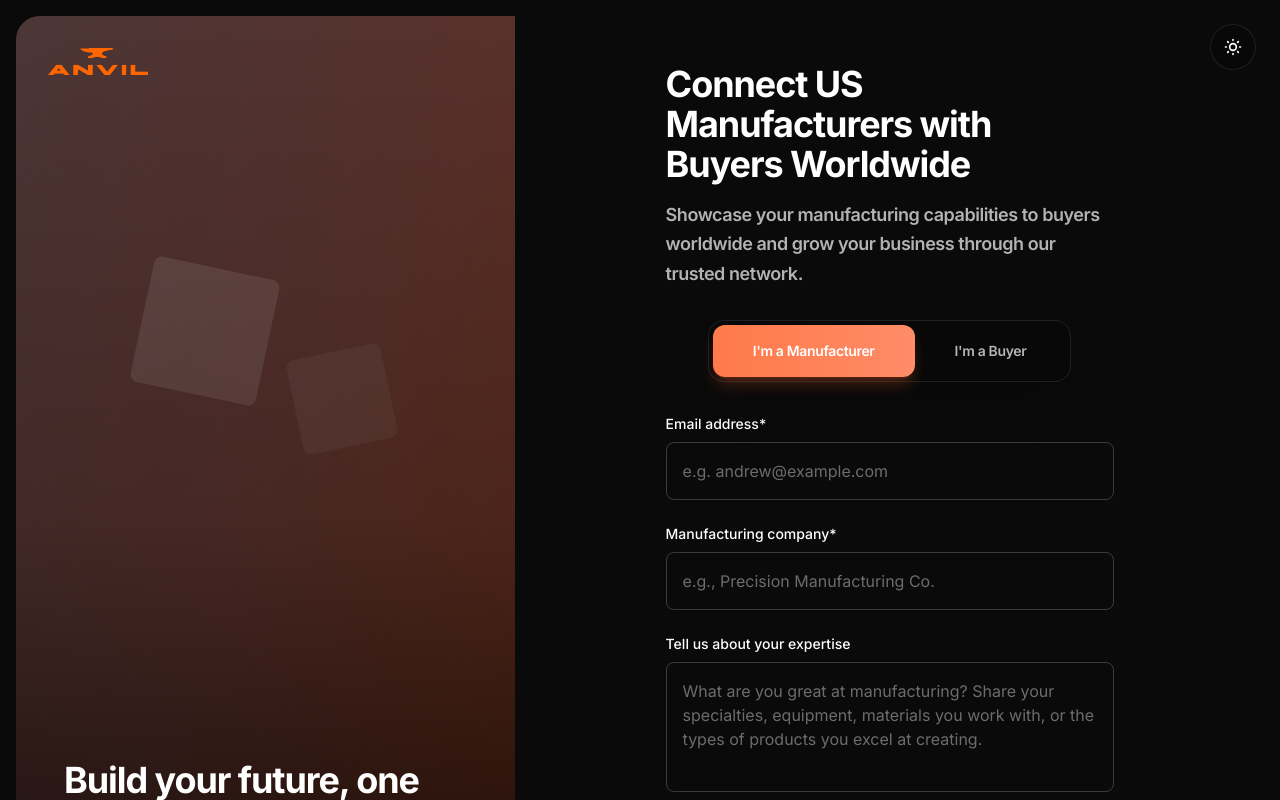
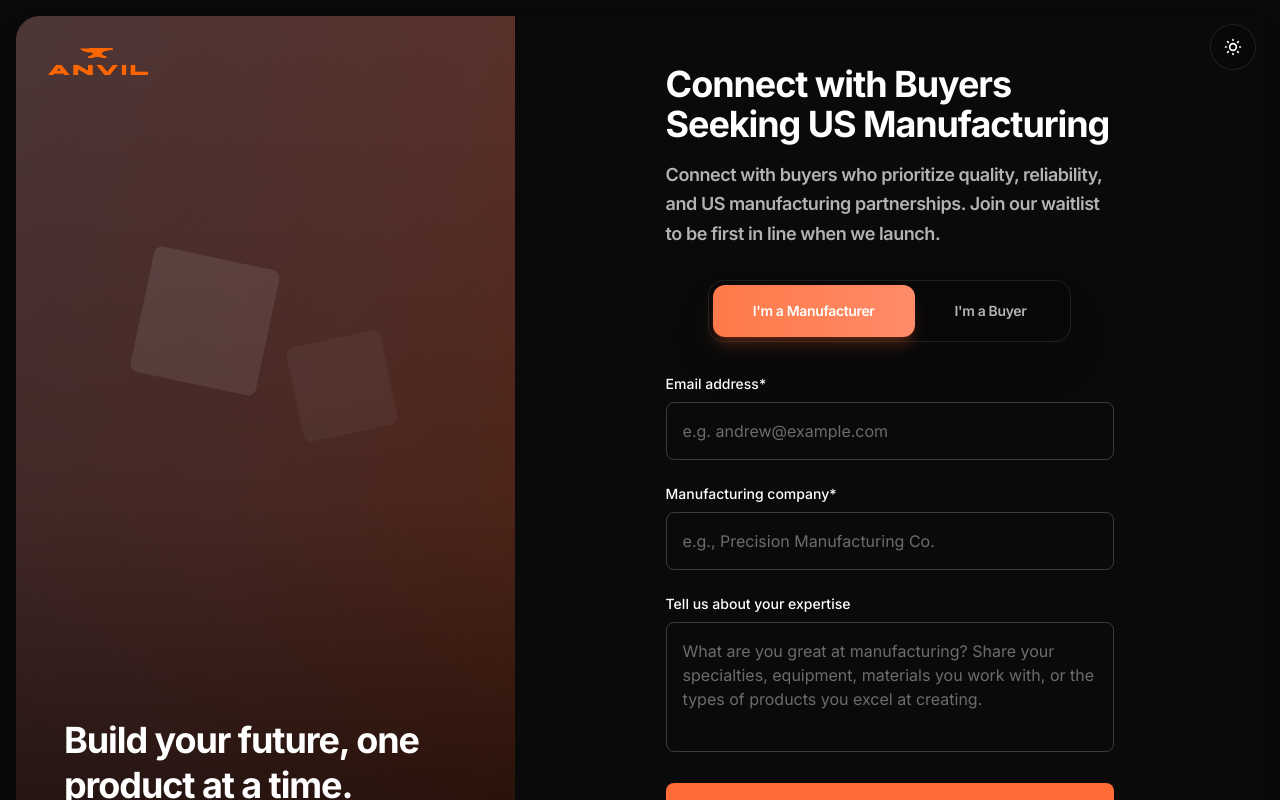
Before and after one commit to iamthetailor/anvil, a Next.js app: page / in a window 1280 px wide. Shown: the top 800 px of the page. Built offline with nearby package versions, Linux system fonts and the light colour scheme.

Commit message:
Update: landing page test

```diff
--- a/components/Hero.tsx
+++ b/components/Hero.tsx
@@ -78,12 +78,12 @@ export default function Hero({ isBuyer, onToggle }: HeroProps) {
             {/* Main Title */}
             <div className="mb-8">
               <h1 className="text-3xl lg:text-4xl font-sleek-bold text-[var(--text-primary)] mb-4 leading-tight theme-transition">
-                {isBuyer ? 'Find Your Perfect US Manufacturer' : 'Connect US Manufacturers with Buyers Worldwide'}
+                {isBuyer ? 'Find Your Next US Manufacturing Partner' : 'Connect with Buyers Seeking US Manufacturing'}
               </h1>
               <p className="text-[var(--text-secondary)] text-lg leading-relaxed font-sleek theme-transition">
                 {isBuyer
-                  ? 'Join our platform to discover verified US manufacturers who can bring your ideas to life with quality and reliability.'
-                  : 'Showcase your manufacturing capabilities to buyers worldwide and grow your business through our trusted network.'
+                  ? 'Connect with verified US manufacturers who deliver quality, reliability, and local support. Skip the endless search and join our waitlist for early access.'
+                  : 'Connect with buyers who prioritize quality, reliability, and US manufacturing partnerships. Join our waitlist to be first in line when we launch.'
                 }
               </p>
             </div>
```
